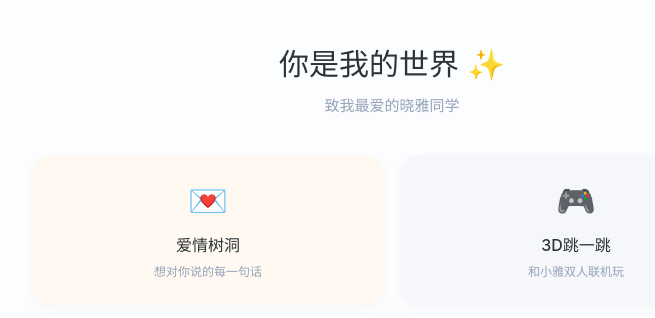
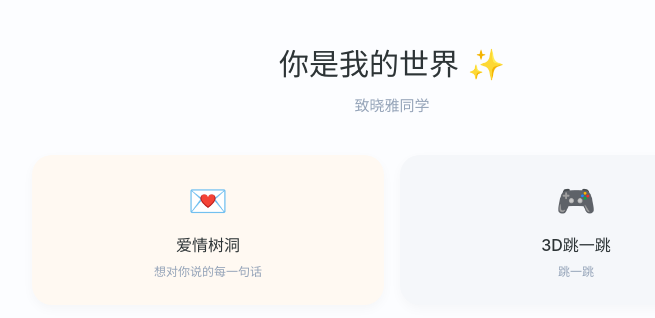
Before and after one commit to xiaoya20010617/xiaoya20010617.github.io, a plain HTML site: page index.html in a window 1280 px wide. Shown: the top 318 px of the page, without its empty margins (248-903 px from the left). Drawn offline with Linux system fonts and the light colour scheme.

Commit message:
Update index.html

```diff
--- a/index.html
+++ b/index.html
@@ -129,7 +129,7 @@
     <div class="container">
         <div class="header">
             <h1>你是我的世界 ✨</h1>
-            <p>致我最爱的晓雅同学</p>
+            <p>致晓雅同学</p>
         </div>
 
         <div class="menu">
@@ -144,7 +144,7 @@
             <div class="item item-blue" onclick="go('jump.html')">
                 <div class="item-icon">🎮</div>
                 <div class="item-title">3D跳一跳</div>
-                <div class="item-desc">和小雅双人联机玩</div>
+                <div class="item-desc">跳一跳</div>
             </div>
 
             <!-- 待开发 -->
```
